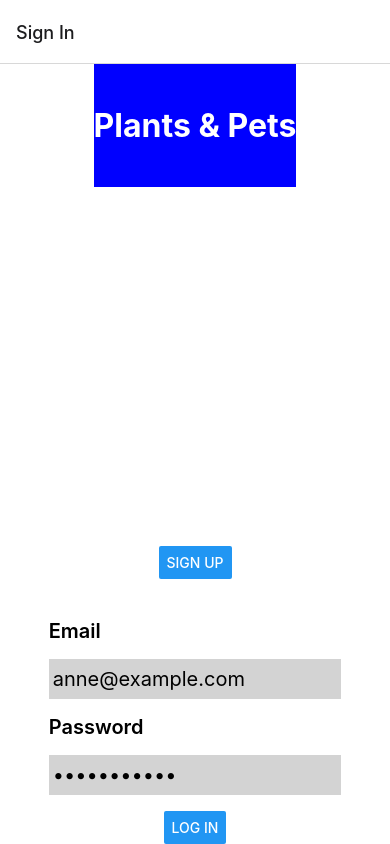
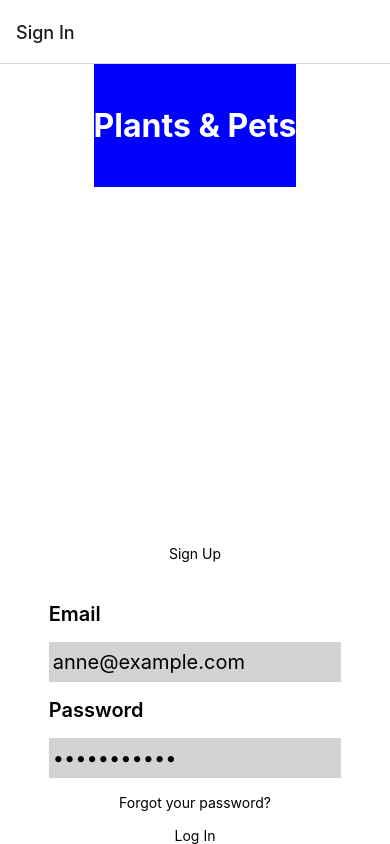
Before and after one commit to tarynmartin/pet-plants-fe, a React Native app: screen / in a window 390 px wide. Built offline with nearby package versions, Linux system fonts and the light colour scheme; no server answers.

Commit message:
feature: updated components and added additional auth flow

```diff
--- a/App.js
+++ b/App.js
@@ -40,9 +40,9 @@ export default function App() {
     })
   }
 
-  const signUpUser = (email, password) => {
+  const signUpUser = (email, password, phone, agreement) => {
     return fetchData('auth/sign-up', { method: 'POST', headers: { 'Content-Type': 'application/json' }, body: JSON.stringify({
-      email, password
+      email, password, phone, agreement
     })})
     .then(data => {
       if (data.message) {
@@ -80,6 +80,14 @@ export default function App() {
     })
   }
 
+  // user hits password recovery - show on sign in screen
+  // goes to new page, choose phone or email to get code; enters their info; goes to OTP enter screen
+  // I call sign in with otp - the system sends a code to their email/phone
+  // input for code sent to email/phone
+  // when they enter, send code as token, email/password that was sent to them; choose endpoint based on how they originally got the code (email/phone)
+  // once authenticated, take user to password reset screen; on submission, call updateUser endpoint
+  // take user back to log in screen once password is reset
+
   return (
     <NavigationContainer>
       <Stack.Navigator>
--- /dev/null
+++ b/components/Button/Button.tsx
@@ -0,0 +1,24 @@
+import React from 'react';
+import { Pressable, Text, StyleSheet } from 'react-native';
+
+type ButtonProps = {
+  onPress: () => void,
+  label: string,
+  text: string,
+  disabled?: boolean
+}
+
+export default function Button({ onPress, label, text, disabled = false}: ButtonProps) {
+  return (
+    <Pressable onPress={onPress}  accessibilityLabel={label} style={styles.button} disabled={disabled}>
+        <Text>{text}</Text>
+    </Pressable>
+  )
+}
+
+const styles = StyleSheet.create({
+  button: {
+    paddingTop: 16,
+    alignItems: 'center'
+  }
+})
--- /dev/null
+++ b/components/Input/Input.tsx
@@ -0,0 +1,26 @@
+import React from 'react';
+import { TextInput, Text, View, StyleSheet } from 'react-native';
+
+export default function Input({ label, value, setValue, placeholder, keyboardType }) {
+  return (
+    <View>
+      <Text style={styles.inputLabel}>{label}</Text>
+        <TextInput onChangeText={setValue} value={value} secureTextEntry={label=== 'Password'} style={styles.textInput} placeholder={placeholder || ''} keyboardType={keyboardType || 'default'} />
+    </View>
+  )
+}
+
+const styles = StyleSheet.create({
+  inputLabel: {
+    fontWeight: '600',
+    paddingBottom: 16,
+    paddingTop: 16,
+    fontSize: 20,
+  },
+  textInput: {
+    backgroundColor: 'lightgray',
+    height: 40,
+    padding: 4,
+    fontSize: 20,
+  }
+})
--- a/components/SignIn/SignInForm.tsx
+++ b/components/SignIn/SignInForm.tsx
@@ -1,18 +1,14 @@
 import React from 'react';
-import { TouchableHighlight, Button, TextInput, Text, View, StyleSheet } from 'react-native';
+import { Text, View, StyleSheet } from 'react-native';
+import Input from '../Input/Input';
 
-export default function SignInForm({submitLogin, userEmail, setUserEmail, password, setPassword, error, page}) {
+export default function SignInForm({ userEmail, setUserEmail, password, setPassword, error}) {
 
   return (
     <View style={styles.body}>
-      <Text style={styles.inputLabel}>Email</Text>
-      <TextInput onChangeText={setUserEmail} value={userEmail} keyboardType='email-address' placeholder='anne@example.com'style={styles.textInput} />
-      <Text style={styles.inputLabel}>Password</Text>
-      <TextInput onChangeText={setPassword} value={password} secureTextEntry={true} style={styles.textInput} />
+      <Input label='Email' value={userEmail} setValue={setUserEmail} placeholder='anne@example.com' keyboardType='email-address' />
+      <Input label='Password' value={password} setValue={setPassword} />
       {error.length > 0 && <Text style={styles.errorMessage} >{error}</Text>}
-      <TouchableHighlight onPress={submitLogin}  accessibilityLabel={`Click here to complete ${page === 'sign-in'? 'login' : 'sign in'} process`}style={styles.loginBtn}>
-        <Button title={page === 'sign-in' ? "Log In" : 'Sign Up'} />
-      </TouchableHighlight>
     </View>
   );
 }
@@ -29,23 +25,7 @@ const styles = StyleSheet.create({
     paddingTop: 24,
     justifyContent: 'center'
   },
-  inputLabel: {
-    fontWeight: '600',
-    paddingBottom: 16,
-    paddingTop: 16,
-    fontSize: 20,
-  },
-  textInput: {
-    backgroundColor: 'lightgray',
-    height: 40,
-    padding: 4,
-    fontSize: 20,
-  },
   errorMessage: {
     color: 'red'
   },
-  loginBtn: {
-    paddingTop: 16,
-    alignItems: 'center'
-  }
 })
--- a/screens/SignIn/SignIn.tsx
+++ b/screens/SignIn/SignIn.tsx
@@ -1,7 +1,8 @@
 import React, { useState } from 'react';
-import { Button, SafeAreaView, StyleSheet } from 'react-native';
+import { SafeAreaView, StyleSheet } from 'react-native';
 import Header from '../../components/Header/Header';
 import SignInForm from '../../components/SignIn/SignInForm';
+import Button from '../../components/Button/Button';
 
 export default function SignIn({navigation, loginUser, error}) {
   const [userEmail, setUserEmail] = useState<string>('')
@@ -14,11 +15,15 @@ export default function SignIn({navigation, loginUser, error}) {
 
   const goToSignUp = () => navigation.navigate('Sign Up')
 
+  const goToPasswordReset = () => navigation.navigate('Password Reset')
+
   return (
     <SafeAreaView style={styles.screen}>
       <Header />
-        <Button onPress={goToSignUp} title='Sign Up' accessibilityLabel='Click here to sign up for an account'/>
-        <SignInForm submitLogin={submitLogin} userEmail={userEmail} setUserEmail={setUserEmail} password={password} setPassword={setPassword} error={error} page='sign-in' />
+        <Button onPress={goToSignUp} label='Click here to sign up for an account' text='Sign Up' />
+        <SignInForm userEmail={userEmail} setUserEmail={setUserEmail} password={password} setPassword={setPassword} error={error} />
+        <Button onPress={goToPasswordReset} label='Click here to reset your password' text='Forgot your password?' />
+        <Button onPress={submitLogin} label='Click here to log in' text='Log In' />
     </SafeAreaView>
   );
 }
@@ -29,29 +34,5 @@ const styles = StyleSheet.create({
     flex: 1,
     backgroundColor: '#fff',
     alignItems: 'center',
-  },
-  body: {
-    width: '75%',
-    paddingTop: 24,
-    justifyContent: 'center'
-  },
-  inputLabel: {
-    fontWeight: '600',
-    paddingBottom: 16,
-    paddingTop: 16,
-    fontSize: 20,
-  },
-  textInput: {
-    backgroundColor: 'lightgray',
-    height: 40,
-    padding: 4,
-    fontSize: 20,
-  },
-  errorMessage: {
-    color: 'red'
-  },
-  loginBtn: {
-    paddingTop: 16,
-    alignItems: 'center'
   }
 })
--- a/screens/SignUp/SignUp.tsx
+++ b/screens/SignUp/SignUp.tsx
@@ -1,21 +1,31 @@
 import React, { useState } from 'react';
-import { Button, SafeAreaView, TextInput, Text, StyleSheet } from 'react-native';
+import { SafeAreaView, Switch, StyleSheet } from 'react-native';
 import Header from '../../components/Header/Header';
 import SignInForm from '../../components/SignIn/SignInForm';
+import Input from '../../components/Input/Input';
+import Button from '../../components/Button/Button';
 
 export default function SignUp({signUpUser, error}) {
   const [userEmail, setUserEmail] = useState<string>('')
-  const [password, setPassword] = useState<string>('placeholder')
+  const [password, setPassword] = useState<string>('')
+  const [ phone, setPhone ] = useState();
+  const [ agreement, setAgreement] = useState<boolean>(false);
   const [loadingState, setLoadingState] = useState<boolean>(false);
 
   const submitUser = () => {
-    signUpUser(userEmail, password)
+    signUpUser(userEmail, password, phone, agreement)
   }
 
   return (
     <SafeAreaView style={styles.screen}>
       <Header />
-      <SignInForm submitLogin={submitUser} userEmail={userEmail} setUserEmail={setUserEmail} password={password} setPassword={setPassword} error={error} page='sign-up' />
+      <SignInForm userEmail={userEmail} setUserEmail={setUserEmail} password={password} setPassword={setPassword} error={error} />
+      <Input label='Phone Number' value={phone} setValue={setPhone} keyboardType='phone-pad' />
+      <Text>By clicking below, you are agreeing that you will not hold this app responsible for any outcomes you or your pet/pets may have based on the information presented here. This app is only for informational purposes, not diagnostic and/or treatment of anything an animal may have ingested or come into contact with.</Text>
+      <Switch onValueChange={() => setAgreement(prevState => !prevState)} value={agreement} trackColor={{false: '#767577', true: '#81b0ff'}}
+        thumbColor={agreement ? '#f5dd4b' : '#f4f3f4'}
+        />
+      <Button onPress={submitUser} label='Click here to complete sign up process' text='Sign Up' disabled={!agreement} />
     </SafeAreaView>
   );
 }
@@ -26,10 +36,5 @@ const styles = StyleSheet.create({
     flex: 1,
     backgroundColor: '#fff',
     alignItems: 'center',
-    // justifyContent: 'center',
-  },
-  body: {
-    flex: 8,
-    width: '100%',
   },
 })
```
Also changed, not shown: screens/PasswordReset/PasswordReset.tsx (added, +50 -0 lines), screens/VerifyOTP/VerifyOTP.tsx (added, +66 -0 lines).
